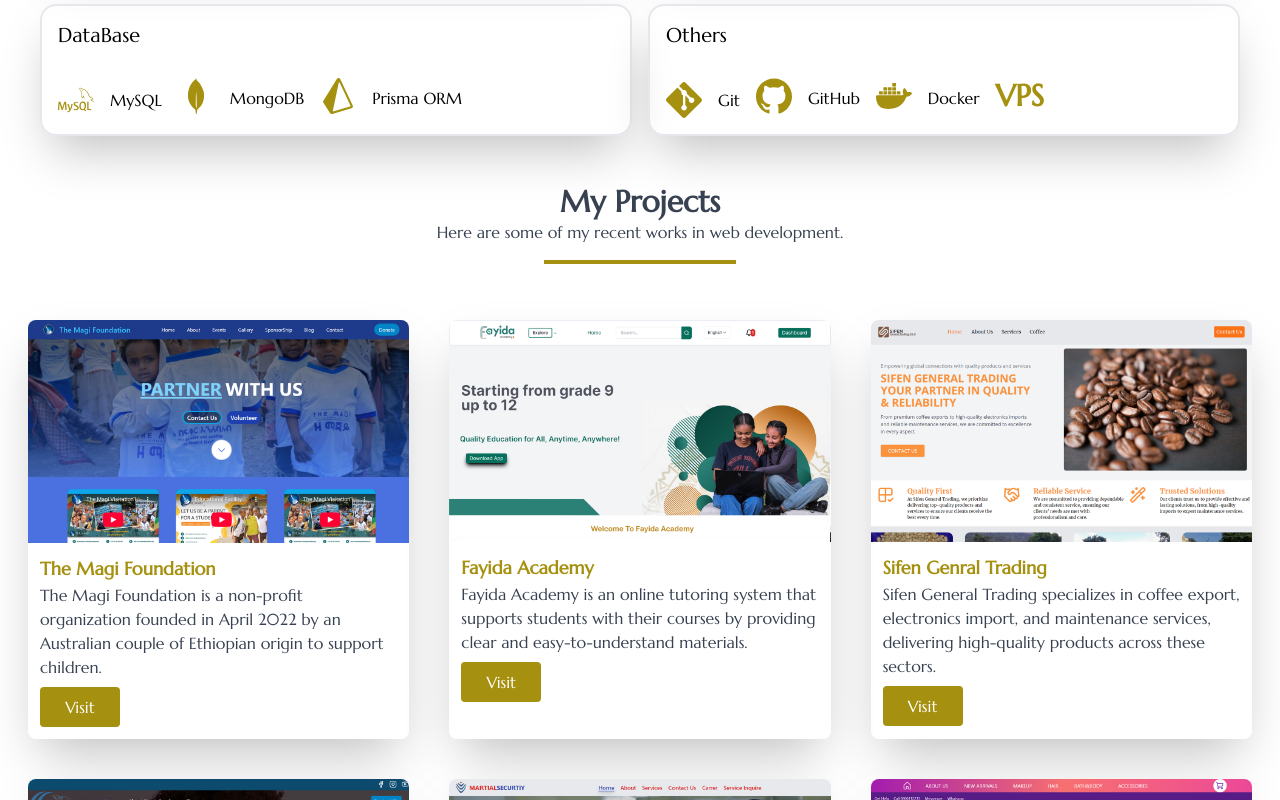
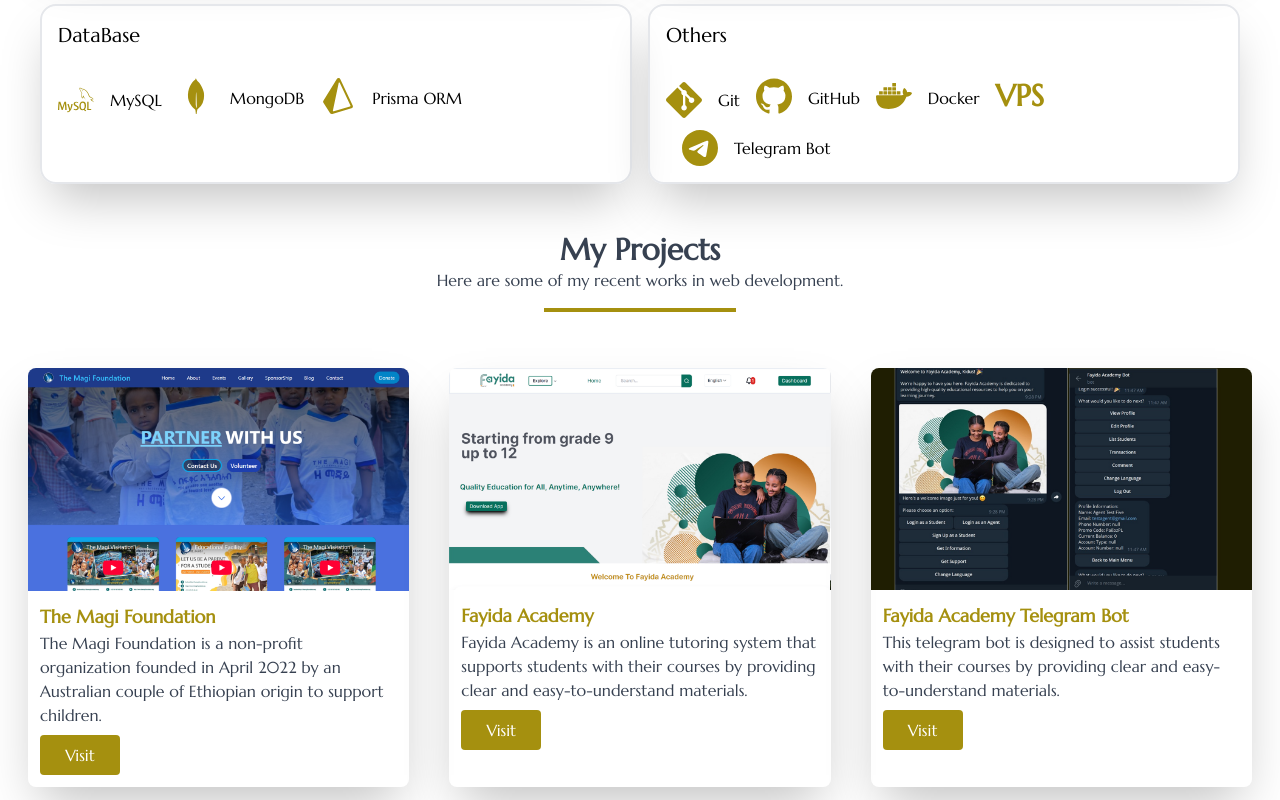
Before and after one commit to KidusThethird/kidustesfaye_portfolio, a Next.js app: page / in a window 1280 px wide. Shown: the part 1480-2280 px from the top of the page. Built offline with nearby package versions, Linux system fonts and the light colour scheme.

Commit message:
update: telegram bot project added

```diff
--- a/src/app/mycomponents/my_projects.tsx
+++ b/src/app/mycomponents/my_projects.tsx
@@ -19,6 +19,14 @@
         "Fayida Academy is an online tutoring system that supports students with their courses by providing clear and easy-to-understand materials.",
       url: "https://fayidaacademy.com/",
       image: "/common_files/images/fayida.png",
+    },
+    {
+      id: 2,
+      title: "Fayida Academy Telegram Bot",
+      description:
+        "This telegram bot is designed to assist students with their courses by providing clear and easy-to-understand materials.",
+      url: "https://t.me/fayidaacademy_bot",
+      image: "/common_files/images/fayidabot.jpg",
     },
     {
       id: 3,
--- a/src/app/mycomponents/skill_set.tsx
+++ b/src/app/mycomponents/skill_set.tsx
@@ -25,6 +25,7 @@
   SiGit,
   SiGithub,
   SiDocker,
+  SiTelegram,
 } from "react-icons/si"; // Other frameworks
 
 const marcellus = Marcellus({ subsets: ["latin"], weight: "400" });
@@ -210,6 +211,7 @@
               />
               <h1 className="my-auto">GitHub</h1>
             </div>
+
             <div className="flex space-x-4">
               <SiDocker
                 className="text-primaryColor "
@@ -222,6 +224,15 @@
               <h1 className="text-3xl text-primaryColor font-bold">VPS</h1>
               <h1 className="my-auto"></h1>
             </div>
+
+            <div className="flex space-x-4">
+              <SiTelegram
+                className="text-primaryColor "
+                size={36}
+                title="React.js"
+              />
+              <h1 className="my-auto">Telegram Bot</h1>
+            </div>
           </div>
         </div>
       </div>
```
Also changed, not shown: public/common_files/images/fayidabot.jpg (added).
